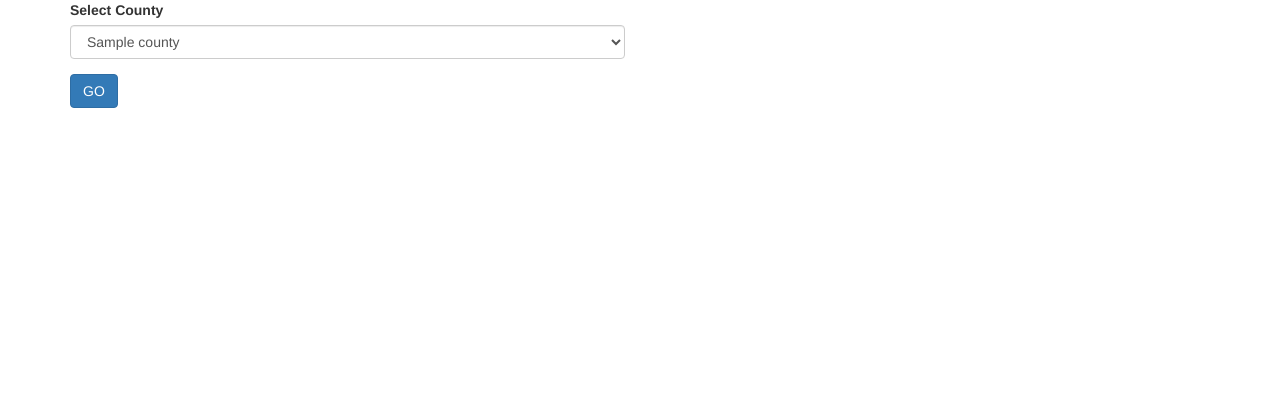
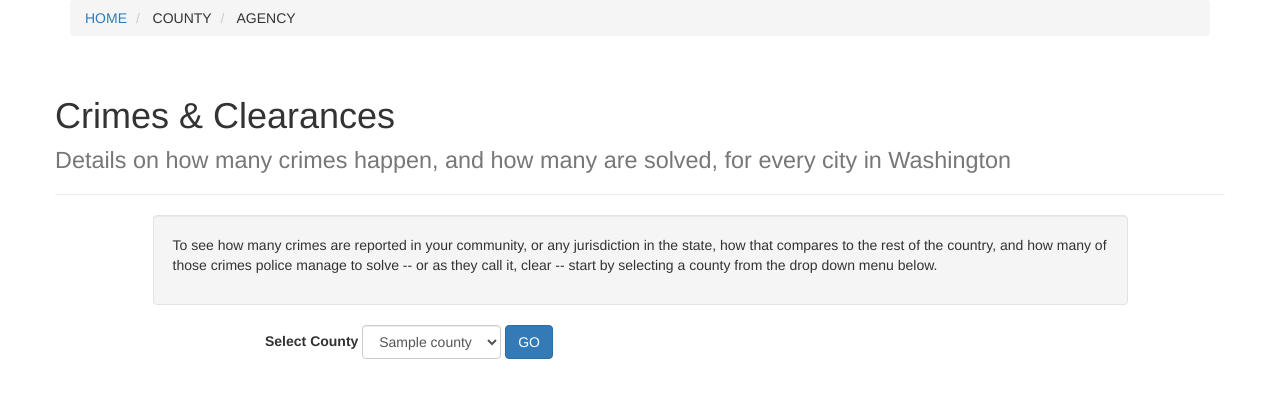
Before and after one commit to aidianholder/ucr-clearances, a Django app: template templates/ucr/templates/county_select.html in a window 1280 px wide. Shown: the top 398 px of the page. Run offline with Django 3.2, Linux system fonts and the light colour scheme; the template is opened without the code that fills it: most values are stand-ins (such as "Sample title", 1, 10 or a date in 2020); some libraries are stand-ins or nearby versions.

Commit message:
cleaning up

```diff
--- a/clearances/settings.py
+++ b/clearances/settings.py
@@ -51,7 +51,7 @@ MIDDLEWARE = [
     'django.middleware.csrf.CsrfViewMiddleware',
     'django.contrib.auth.middleware.AuthenticationMiddleware',
     'django.contrib.messages.middleware.MessageMiddleware',
-    'django.middleware.clickjacking.XFrameOptionsMiddleware',
+
 ]
 
 ROOT_URLCONF = 'clearances.urls'
@@ -59,7 +59,7 @@ ROOT_URLCONF = 'clearances.urls'
 TEMPLATES = [
     {
         'BACKEND': 'django.template.backends.django.DjangoTemplates',
-        'DIRS': ['/Users/aidian/src/clearances/templates/ucr/templates'],
+        'DIRS': ['/home/admin/src/ucr-clearances/templates/ucr/templates'],
         'APP_DIRS': True,
         'OPTIONS': {
             'context_processors': [
--- a/clearances/urls.py
+++ b/clearances/urls.py
@@ -17,6 +17,6 @@ from django.conf.urls import include, url
 from django.contrib import admin
 
 urlpatterns = [
-    url(r"^ucr/", include('ucr.urls')),
+    url(r"^clearances/ucr/", include('ucr.urls')),
     url(r"^admin/", admin.site.urls)
 ]
--- a/templates/ucr/templates/county_select.html
+++ b/templates/ucr/templates/county_select.html
@@ -5,12 +5,37 @@
     <title>Select County</title>
     <link rel="stylesheet" href="https://cdnjs.cloudflare.com/ajax/libs/twitter-bootstrap/3.3.7/css/bootstrap.css" />
     <script src="https://code.jquery.com/jquery-3.2.1.min.js" integrity="sha256-hwg4gsxgFZhOsEEamdOYGBf13FyQuiTwlAQgxVSNgt4=" crossorigin="anonymous"></script>
+    <script type="text/javascript" src="https://pym.nprapps.org/pym.v1.min.js"></script>
 </head>
 <body>
 <div class="container">
+    <ol class="breadcrumb">
+        <li>
+            <a href="{% url 'ucr:base' %}" class="active">HOME</a>
+        </li>
+        <li>
+          COUNTY
+        </li>
+        <li>
+	  AGENCY
+	</li>
+    </ol>
+
 <div class="row">
-    <div class="col-md-6">
-        <form>
+	<div class="page-header">
+		<h1>Crimes & Clearances<br/> <small>Details on how many crimes happen, and how many are solved, for every city in Washington</small></h1>
+	</div>
+</div>
+
+<div class="row">
+	<div class="col-md-10 col-md-offset-1 well">
+		<p>To see how many crimes are reported in your community, or any jurisdiction in the state, how that compares to the rest of the country, and how many of those crimes police manage to solve -- or as they call it, clear -- start by selecting a county from the drop down menu below.</p>
+	</div>
+</div>
+
+<div class="row">
+    <div class="col-md-8 col-md-offset-2">
+        <form class="form-inline">
             <div class="form-group">
                 <label for="county-select">Select County</label>
                 <select id="county-select" class="form-control">
@@ -19,15 +44,19 @@
                     {% endfor %}
                 </select>
             </div>
-            <button id="getDepartments" type="button" class="btn btn-primary">GO</button>
+            <button id="getDepartments" type="button" class="btn btn-primary btn-large">GO</button>
         </form>
     </div>
+
 </div>
 </div>
+
 <script>
+
+    var pymChild = new pym.Child({ id: 'crimesandclearances' });
     $(function(){
         $('#getDepartments').click(function(){
-            const base_url = "http://127.0.0.1:8000/ucr/county/"
+            const base_url = "http://projects.yakimaherald.com:8888/clearances/ucr/county/"
             let county_selected = $('#county-select').val()
             window.location.href = base_url + county_selected
         })
```
Also changed, not shown: templates/ucr/templates/chart.html (+24 -12 lines), templates/ucr/templates/department_select.html (+9 -2 lines).
